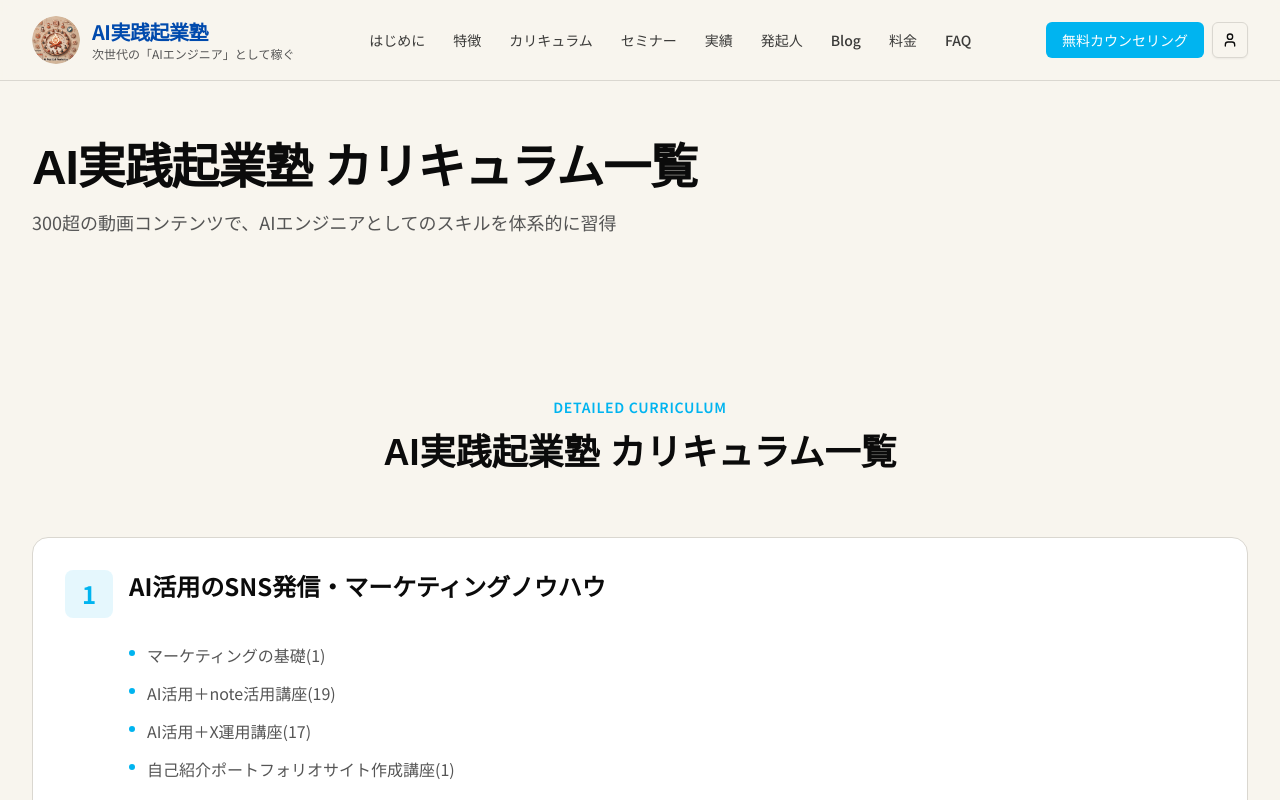
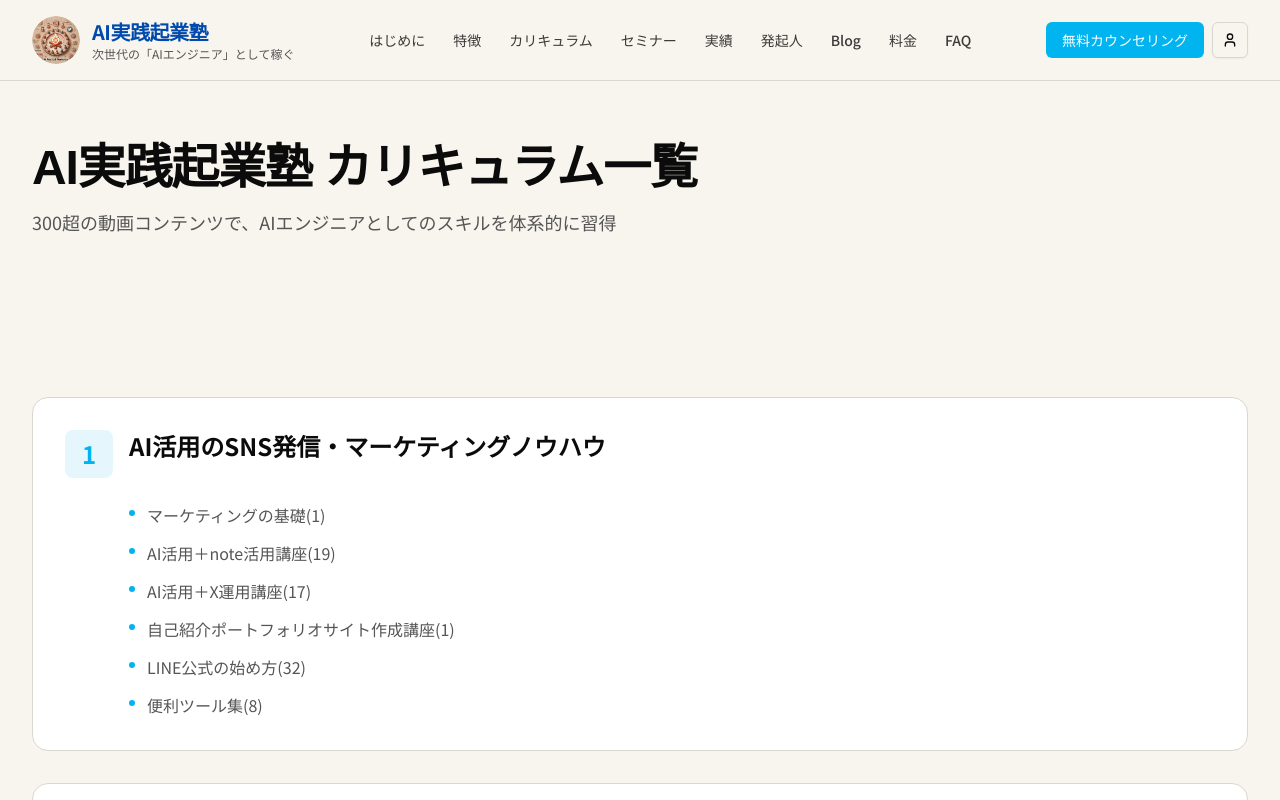
Before and after one commit to KANIKANIMAN1234/AI-jissenn-HP, a Next.js app in the folder 05_app/: page /curriculum in a window 1280 px wide. Shown: the top 800 px of the page. Built offline with nearby package versions, Linux system fonts and the light colour scheme.

Commit message:
カリキュラムページの中間セクションタイトルを削除
Made-with: Cursor

```diff
--- a/05_app/app/curriculum/page.tsx
+++ b/05_app/app/curriculum/page.tsx
@@ -136,13 +136,6 @@ export default function CurriculumPage() {
         {/* Detailed Curriculum List */}
         <section className="py-16 lg:py-24 bg-background">
           <div className="max-w-7xl mx-auto px-6 lg:px-8">
-            <div className="text-center mb-16">
-              <h2 className="text-sm font-semibold text-primary uppercase tracking-wider mb-4">Detailed Curriculum</h2>
-              <p className="text-3xl lg:text-4xl font-serif font-bold text-foreground">
-                AI実践起業塾 カリキュラム一覧
-              </p>
-            </div>
-
             <div className="space-y-8">
               {detailedCurriculum.map((section, index) => (
                 <div
```
